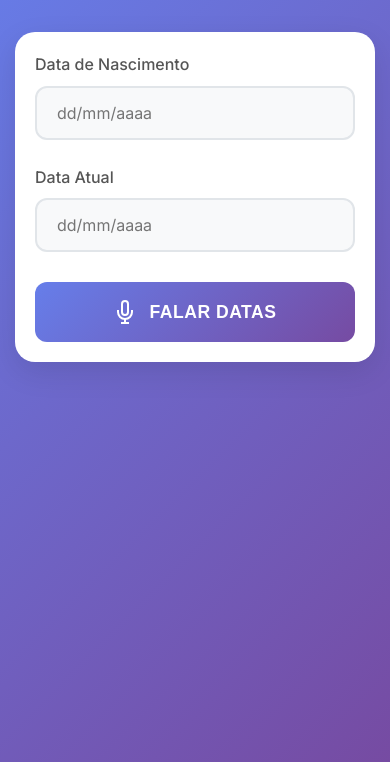
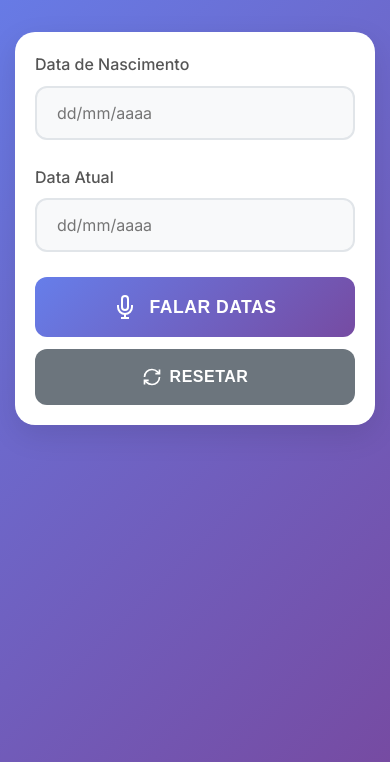
Before and after one commit to RafaelAeroAgri/data_aniversario, a plain HTML site: page index.html in a window 390 px wide. Shown: the part 82-844 px from the top of the page. Drawn offline with Linux system fonts and the light colour scheme.

Commit message:
Adicionar botão de resetar para limpar campos e começar novamente

```diff
--- a/index.html
+++ b/index.html
@@ -25,6 +25,7 @@
                     <input type="text" id="currentDate" class="date-input" placeholder="dd/mm/aaaa" maxlength="10">
                 </div>
 
+                <div class="button-group">
                     <button type="button" class="voice-btn" id="voiceBtn">
                         <svg width="24" height="24" viewBox="0 0 24 24" fill="none" stroke="currentColor" stroke-width="2">
                             <path d="M12 1a3 3 0 0 0-3 3v8a3 3 0 0 0 6 0V4a3 3 0 0 0-3-3z"/>
@@ -34,6 +35,17 @@
                         </svg>
                         <span id="voiceText">Falar Datas</span>
                     </button>
+
+                    <button type="button" class="reset-btn" id="resetBtn">
+                        <svg width="20" height="20" viewBox="0 0 24 24" fill="none" stroke="currentColor" stroke-width="2">
+                            <path d="M3 12a9 9 0 0 1 9-9 9.75 9.75 0 0 1 6.74 2.74L21 8"/>
+                            <path d="M21 3v5h-5"/>
+                            <path d="M21 12a9 9 0 0 1-9 9 9.75 9.75 0 0 1-6.74-2.74L3 16"/>
+                            <path d="M3 21v-5h5"/>
+                        </svg>
+                        <span>Resetar</span>
+                    </button>
+                </div>
             </div>
 
             <div class="result-section" id="resultSection" style="display: none;">
--- a/script.js
+++ b/script.js
@@ -9,6 +9,7 @@ const birthDateInput = document.getElementById('birthDate');
 const currentDateInput = document.getElementById('currentDate');
 const voiceBtn = document.getElementById('voiceBtn');
 const voiceText = document.getElementById('voiceText');
+const resetBtn = document.getElementById('resetBtn');
 const resultSection = document.getElementById('resultSection');
 const voiceStatus = document.getElementById('voiceStatus');
 const yearsDisplay = document.getElementById('years');
@@ -37,6 +38,7 @@ function setupEventListeners() {
     birthDateInput.addEventListener('input', handleBirthDateInput);
     currentDateInput.addEventListener('input', handleCurrentDateInput);
     voiceBtn.addEventListener('click', toggleVoiceRecording);
+    resetBtn.addEventListener('click', resetCalculator);
 }
 
 // Configurar reconhecimento de voz
@@ -131,6 +133,31 @@ function toggleVoiceRecording() {
     } else {
         recognition.start();
     }
+}
+
+// Resetar calculadora
+function resetCalculator() {
+    // Limpar campos de entrada
+    birthDateInput.value = '';
+    currentDateInput.value = '';
+
+    // Limpar variáveis
+    birthDate = null;
+    currentDate = null;
+
+    // Esconder resultado
+    resultSection.style.display = 'none';
+
+    // Parar gravação se estiver ativa
+    if (isRecording && recognition) {
+        recognition.stop();
+    }
+
+    // Mostrar notificação
+    showNotification('Calculadora resetada!', 'info');
+
+    // Focar no primeiro campo
+    birthDateInput.focus();
 }
 
 // Processar entrada de voz
--- a/style.css
+++ b/style.css
@@ -93,8 +93,13 @@ body {
     box-shadow: 0 0 0 3px rgba(102, 126, 234, 0.1);
 }
 
+.button-group {
+    display: flex;
+    gap: 15px;
+}
+
 .voice-btn {
-    width: 100%;
+    flex: 1;
     background: linear-gradient(135deg, #667eea 0%, #764ba2 100%);
     border: none;
     border-radius: 12px;
@@ -129,6 +134,36 @@ body {
 
 .voice-btn.recording:hover {
     box-shadow: 0 12px 35px rgba(231, 76, 60, 0.4);
+}
+
+.reset-btn {
+    flex: 0 0 auto;
+    background: #6c757d;
+    border: none;
+    border-radius: 12px;
+    padding: 18px 20px;
+    color: white;
+    cursor: pointer;
+    transition: all 0.3s ease;
+    display: flex;
+    align-items: center;
+    justify-content: center;
+    gap: 8px;
+    font-size: 1rem;
+    font-weight: 600;
+    text-transform: uppercase;
+    letter-spacing: 0.5px;
+    min-width: 120px;
+}
+
+.reset-btn:hover {
+    background: #5a6268;
+    transform: translateY(-2px);
+    box-shadow: 0 8px 25px rgba(108, 117, 125, 0.3);
+}
+
+.reset-btn:active {
+    transform: translateY(0);
 }
 
 @keyframes pulse {
@@ -285,6 +320,15 @@ body {
     .age-number {
         font-size: 2rem;
     }
+
+    .button-group {
+        flex-direction: column;
+        gap: 12px;
+    }
+
+    .reset-btn {
+        min-width: auto;
+    }
 }
 
 @media (max-width: 360px) {
```
Lines whose indentation alone changed are shown as unchanged.
